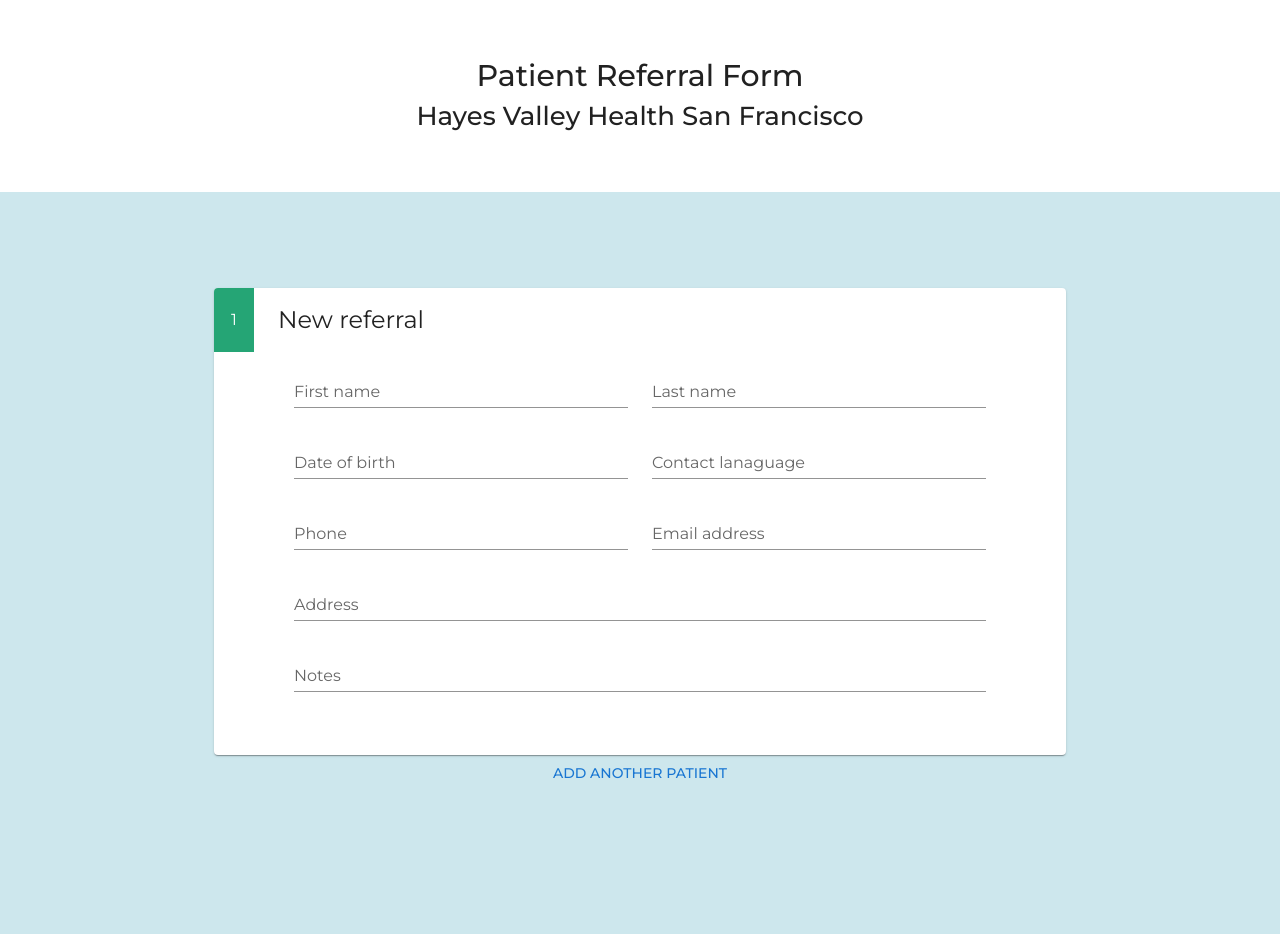
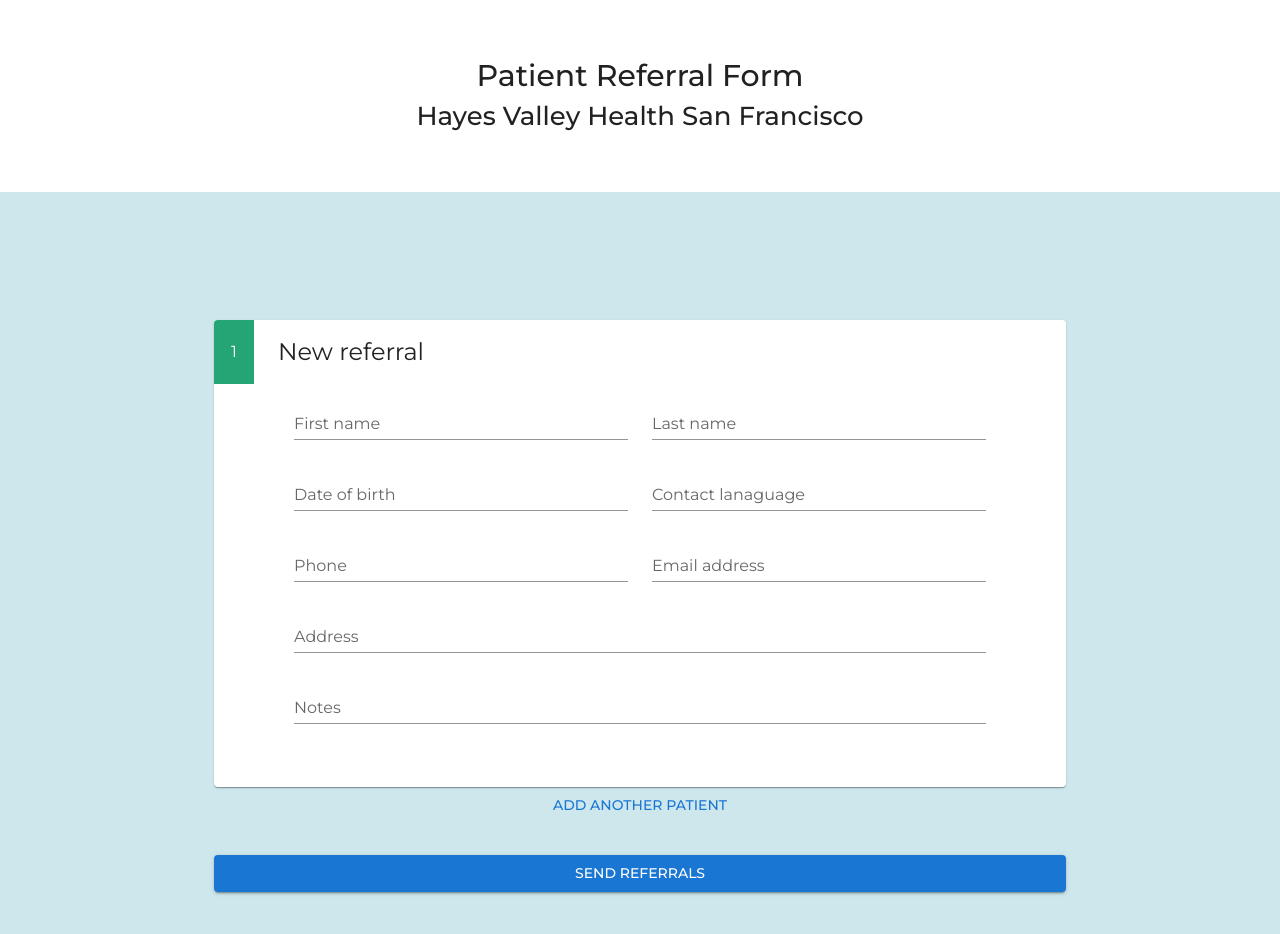
Before and after one commit to WiderCircle/Frontend-Interview-WC, a Next.js app: page / in a window 1280 px wide. Shown: the top 934 px of the page. Built offline with nearby package versions, Linux system fonts and the light colour scheme.

Commit message:
Set up field array multiple form support.

```diff
--- a/app/page.tsx
+++ b/app/page.tsx
@@ -6,10 +6,12 @@
 import { zodResolver } from "@hookform/resolvers/zod";
 import { Button, Card, Container, Grid } from "@mui/material";
 import Image from "next/image";
-import { FormProvider, useForm } from "react-hook-form";
+import { FormProvider, useFieldArray, useForm } from "react-hook-form";
 import { z } from "zod";
 
 const validationSchema = z.object({
+  patientForm: z.array(
+    z.object({
       firstName: FormSchemaTypes.Field(),
       lastName: FormSchemaTypes.Field(),
       dateOfBirth: FormSchemaTypes.Field(),
@@ -18,6 +20,8 @@
       email: FormSchemaTypes.Field(),
       address: FormSchemaTypes.Field(),
       notes: FormSchemaTypes.Optional,
+    })
+  ),
 });
 
 type ValidationSchema = z.infer<typeof validationSchema>;
@@ -25,6 +29,25 @@
 export default function Home() {
   const methods = useForm<ValidationSchema>({
     resolver: zodResolver(validationSchema),
+    defaultValues: {
+      patientForm: [
+        {
+          firstName: "",
+          lastName: "",
+          dateOfBirth: "",
+          contactLanguage: "",
+          phone: "",
+          email: "",
+          address: "",
+          notes: "",
+        },
+      ],
+    },
+  });
+
+  const { fields, append, remove } = useFieldArray({
+    control: methods.control,
+    name: "patientForm",
   });
 
   return (
@@ -32,52 +55,103 @@
       <Container maxWidth="md">
         <FormProvider {...methods}>
           <Form onSubmit={(e) => console.log(e)} onError={console.log}>
-            <ReferralCard header={"New referral"} cardIndex={0}>
+            {fields.map((item, index) => (
+              <ReferralCard
+                header={"New referral"}
+                cardIndex={index}
+                key={item.id}
+              >
                 <Grid
                   container
                   spacing={{ xs: 2, md: 3 }}
                   columns={{ xs: 4, sm: 8, md: 12 }}
                 >
                   <Grid item xs={12} md={6}>
-                  <TextInput name="firstName" label={"First name"} />
-                </Grid>
-                <Grid item xs={12} md={6}>
-                  <TextInput name="lastName" label={"Last name"} />
-                </Grid>
-                <Grid item xs={12} md={6}>
-                  <TextInput name="dateOfBirth" label={"Date of birth"} />
+                    <TextInput
+                      name={`patientForm.${index}.firstName`}
+                      label={"First name"}
+                    />
                   </Grid>
                   <Grid item xs={12} md={6}>
                     <TextInput
-                    name="contactLanguage"
+                      name={`patientForm.${index}.lastName`}
+                      label={"Last name"}
+                    />
+                  </Grid>
+                  <Grid item xs={12} md={6}>
+                    <TextInput
+                      name={`patientForm.${index}.dateOfBirth`}
+                      label={"Date of birth"}
+                    />
+                  </Grid>
+                  <Grid item xs={12} md={6}>
+                    <TextInput
+                      name={`patientForm.${index}.contactLanguage`}
                       label={"Contact lanaguage"}
                     />
                   </Grid>
                   <Grid item xs={12} md={6}>
-                  <TextInput name="phone" label={"Phone"} />
+                    <TextInput
+                      name={`patientForm.${index}.phone`}
+                      label={"Phone"}
+                    />
                   </Grid>
                   <Grid item xs={12} md={6}>
-                  <TextInput name="email" label={"Email address"} />
+                    <TextInput
+                      name={`patientForm.${index}.email`}
+                      label={"Email address"}
+                    />
                   </Grid>
                   <Grid item xs={12}>
-                  <TextInput name="address" label={"Address"} />
+                    <TextInput
+                      name={`patientForm.${index}.address`}
+                      label={"Address"}
+                    />
                   </Grid>
                   <Grid item xs={12}>
-                  <TextInput name="notes" label={"Notes"} />
+                    <TextInput
+                      name={`patientForm.${index}.notes`}
+                      label={"Notes"}
+                    />
                   </Grid>
                 </Grid>
               </ReferralCard>
+            ))}
+            {fields.length !== 4 && (
               <Button
                 variant="text"
-              type="submit"
+                type="button"
+                onClick={() => {
+                  append({
+                    firstName: "",
+                    lastName: "",
+                    dateOfBirth: "",
+                    contactLanguage: "",
+                    phone: "",
+                    email: "",
+                    address: "",
+                    notes: "",
+                  });
+                }}
                 sx={{
-                position: "absolute",
-                left: 0,
-                right: 0,
+                  display: "block",
                   margin: "0 auto",
                 }}
               >
                 Add another patient
+              </Button>
+            )}
+            <Button
+              variant="contained"
+              type="submit"
+              fullWidth
+              sx={{
+                display: "block",
+                margin: "0 auto",
+                marginTop: "32px",
+              }}
+            >
+              Send Referrals
             </Button>
           </Form>
         </FormProvider>
--- a/components/features/ReferralForm/ReferralCard.tsx
+++ b/components/features/ReferralForm/ReferralCard.tsx
@@ -20,7 +20,9 @@
 const ReferralCard = ({ children, header, cardIndex }: ReferralCardProps) => {
   const [expand, setExpand] = useState(true);
   return (
-    <Card sx={{ padding: "16px 64px", position: "relative" }}>
+    <Card
+      sx={{ padding: "16px 64px", position: "relative", marginTop: "32px" }}
+    >
       <Box
         sx={{
           position: "absolute",
@@ -36,7 +38,7 @@
           color: "white",
         }}
       >
-        1
+        {cardIndex + 1}
       </Box>
       <CardHeader
         sx={{ padding: 0 }}
--- a/components/shared/ControlledTextInput.tsx
+++ b/components/shared/ControlledTextInput.tsx
@@ -19,6 +19,8 @@
         fieldState: { error },
       }) => (
         <TextField
+          // defaultValue={value}
+          value={value}
           onChange={onChange} // send value to hook form
           onBlur={onBlur} // notify when input is touched/blur
           label={label}
```
Lines whose indentation alone changed are shown as unchanged.
